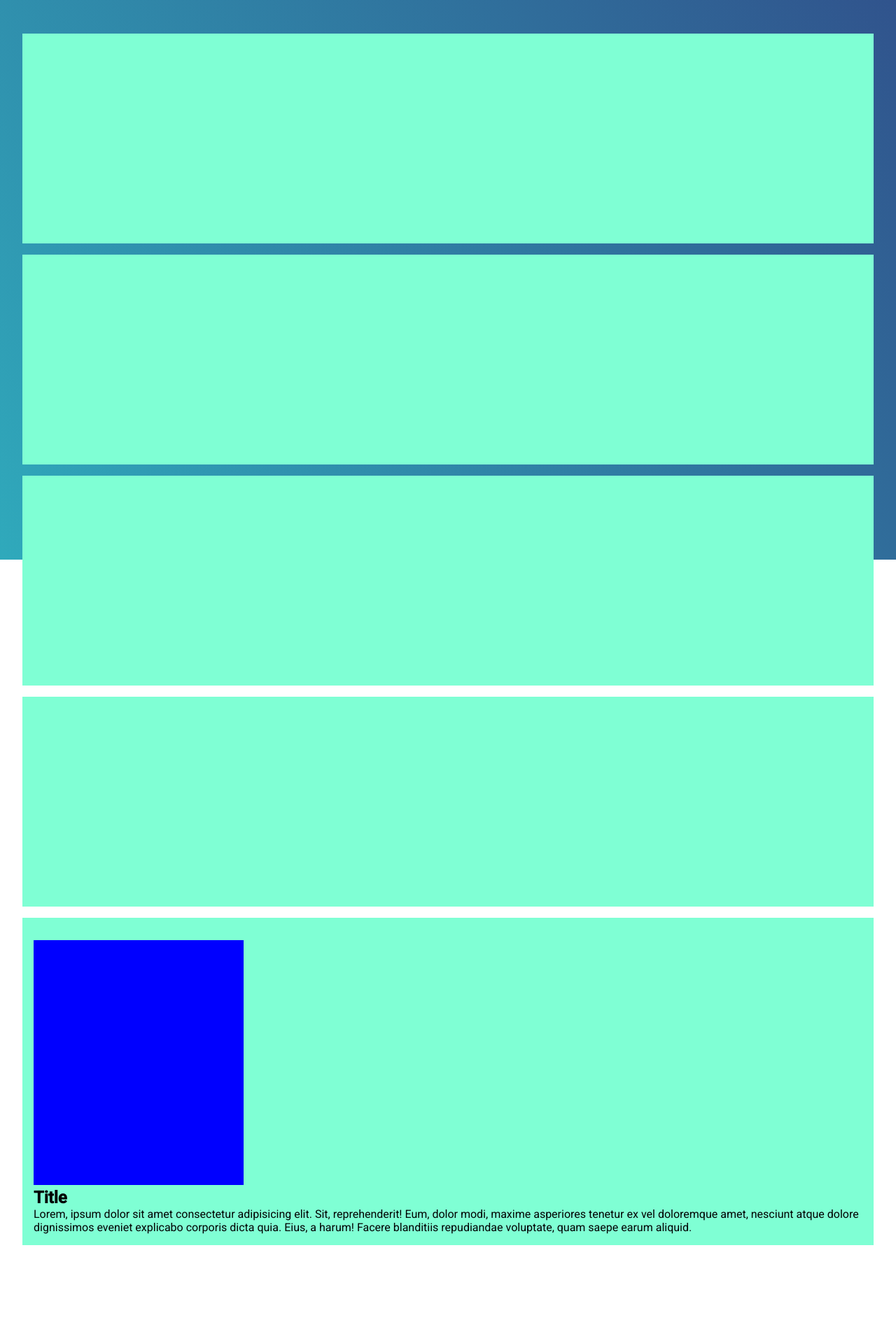
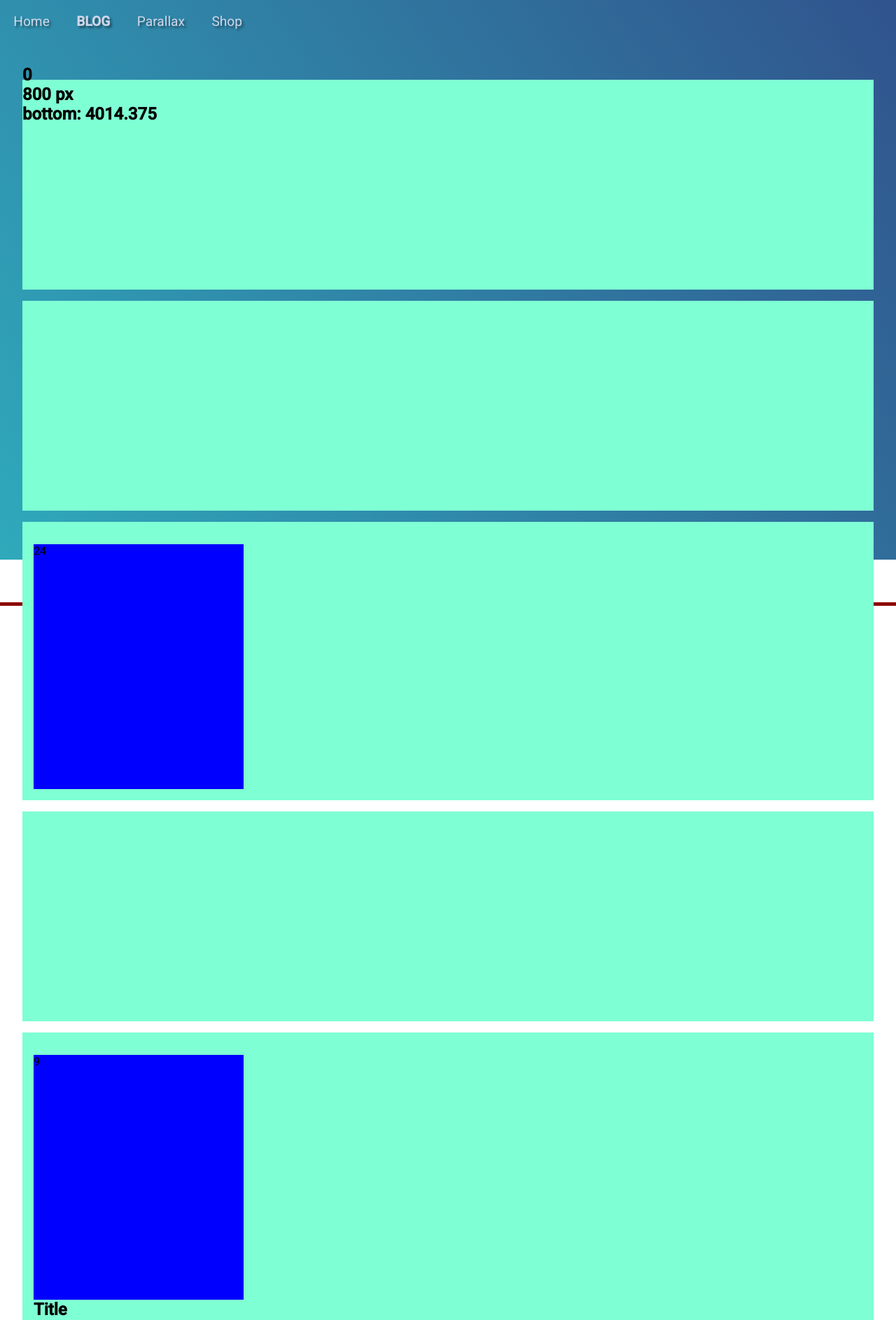
Before and after one commit to richieok/qv0.1-15-10-2022, a SvelteKit app: page /blog in a window 1280 px wide. Shown: the top 1887 px of the page at 70% size. Before the commit the page ends 1812 px from the top, so only its background shows below. Built offline with nearby package versions, Linux system fonts and the light colour scheme.

Commit message:
IObserver works fine in one direction

```diff
--- a/src/lib/Advert.svelte
+++ b/src/lib/Advert.svelte
@@ -1,5 +1,10 @@
+<script>
+    export let id = 'a65362'
+</script>
+
 <div>
     <slot />
+    <p>{id}</p>
 </div>
 
 <style>
--- /dev/null
+++ b/src/lib/IO2.svelte
@@ -0,0 +1,55 @@
+<script>
+    import { onMount, onDestroy, createEventDispatcher } from "svelte";
+    import { browser } from "$app/environment";
+
+    const dispatch = createEventDispatcher()
+
+    let container;
+    let observer;
+    let entry = null;
+
+    export let once = false
+    export let threshold = 1;
+
+    function handleView() {
+        // console.log(entry);
+        dispatch("intersect", {
+            text: "IO2 Intersection",
+            entry: entry
+        });
+        // console.log("IO2 Intersection");
+    }
+
+    onMount(()=>{
+        if (browser && typeof IntersectionObserver !== "undefined"){
+            const handleIntersect = (entries, observer) => {
+                entry = entries[0];
+                if (once) {
+                    if (entry.isIntersecting) {
+                        observer.unobserve(entry.target);
+                        handleView();
+                    }
+                    return;
+                }
+                if (entry.isIntersecting) {
+                    handleView();
+                }
+            };
+            const options = {
+                threshold,
+            };
+            observer = new IntersectionObserver(handleIntersect, options);
+            observer.observe(container);
+        }
+    })
+
+    onDestroy(()=>{
+        if (observer) {
+            observer.disconnect();
+        }
+    })
+</script>
+
+<div bind:this={container}>
+    <slot/>
+</div>
--- /dev/null
+++ b/src/lib/IntersectionObserver.svelte
@@ -0,0 +1,48 @@
+<script>
+    import { onMount, onDestroy } from "svelte";
+    import { browser } from "$app/environment";
+
+    export let once = false;
+    export let contentID = null;
+
+    let container;
+    let observer;
+
+    function handleView() {
+        console.log(contentID);
+    }
+
+    onMount(() => {
+        if (browser && typeof IntersectionObserver !== "undefined") {
+            const handleIntersect = (entries, observer) => {
+                const entry = entries[0];
+                if (once) {
+                    if (entry.isIntersecting) {
+                        observer.unobserve(entry.target);
+                        handleView();
+                    }
+                    return;
+                }
+                if (entry.isIntersecting) {
+                    handleView();
+                }
+            };
+            const options = {
+                threshold: 1,
+                // rootMargin: "100% 0% -100%",
+            };
+            observer = new IntersectionObserver(handleIntersect, options);
+            observer.observe(container);
+        }
+    });
+
+    onDestroy(() => {
+        if (observer) {
+            observer.disconnect();
+        }
+    });
+</script>
+
+<div bind:this={container}>
+    <slot />
+</div>
--- /dev/null
+++ b/src/lib/Nav.svelte
@@ -0,0 +1,37 @@
+<script>
+    import {page} from "$app/stores"
+    export let links;
+    let comment = "Data received";
+</script>
+
+<div class="nav">
+    <ul>
+        {#if links}
+            {#each links as link}
+                <li class:active={$page.url.pathname===`${link.href}`}><a href={link.href}>{link.name}</a></li>
+            {/each}
+        {/if}
+    </ul>
+</div>
+
+<style>
+    .nav {
+        display: flex;
+        font-size: 1.2em;
+    }
+    ul {
+        display: flex;
+        list-style: none;
+        padding: 1em 0em;
+    }
+    a {
+        text-decoration: none;
+        color: rgba(230, 228, 244, 0.874);
+        padding: 1em;
+        text-shadow: 3px 3px 3px rgba(0, 0, 0, 0.4);
+    }
+    .active {
+        font-weight: bold;
+        text-transform: uppercase;
+    }
+</style>
--- /dev/null
+++ b/src/routes/+layout.server.js
@@ -0,0 +1,22 @@
+export function load() {
+    return {
+        navmenu: [
+            {
+                name: 'Home',
+                href: '/'
+            },
+            {
+                name: 'Blog',
+                href: '/blog'
+            },
+            {
+                name: 'Parallax',
+                href: '/parallax'
+            },
+            {
+                name: 'Shop',
+                href: '/shop'
+            }
+        ]
+    }
+}
--- a/src/routes/+layout.svelte
+++ b/src/routes/+layout.svelte
@@ -1,8 +1,13 @@
 <script>
     import "../app.css";
+    import Nav from "$lib/Nav.svelte"
+
+    export let data;
+    const links = data.navmenu;
 </script>
 
 <div class="bg-img" />
+<Nav {links}></Nav>
 <slot />
 
 <style>
--- a/src/routes/+page.svelte
+++ b/src/routes/+page.svelte
@@ -34,6 +34,7 @@
     }
     .banner h2 {
         padding: 0.5em 1em;
+        color: rgba(230, 228, 244, 0.874);
     }
     .banner p {
         font-family: 'Poppins', sans-serif;
--- a/src/routes/blog/+page.svelte
+++ b/src/routes/blog/+page.svelte
@@ -1,22 +1,92 @@
 <script>
-    import Ad from "$lib/Advert.svelte"
+    import Ad from "$lib/Advert.svelte";
+    import IntersectionObserver from "$lib/IntersectionObserver.svelte";
+    import IO2 from "$lib/IO2.svelte"
+
+    let scroll;
+    let innerHeight;
+    let ratio = 0;
+    let bgcolor = 'beige'
+    let frame;
+    let bottom;
+
+    $: frame ? bottom = frame.getBoundingClientRect().bottom: null;
+    // $: frame ? console.log(frame.getBoundingClientRect()): frame;
+
+    function handleChildIntersect(evt){
+        ratio = evt.detail.entry.intersectionRatio
+    }
 </script>
 
-<div>
+<svelte:window bind:scrollY={scroll} bind:innerHeight></svelte:window>
+<div class="hud">
+    <h2>{scroll}</h2>
+    <h2>{innerHeight} px</h2>
+    <h2>bottom: {bottom}</h2>
+</div>
+<div class="marker" style="--innerHeight: {innerHeight}px; translate: 0px {innerHeight}px"></div>
+<!-- <div class="marker" style="--bgcolor:{bgcolor};background-color: var(--bgcolor)"></div> -->
+<div bind:this={frame} style="position: relative;">
+    <div class="block" />
+    <div class="block" />
+    <div class="block">
+        <IntersectionObserver contentID={24}>
+            <Ad id={24}/>
+        </IntersectionObserver>
+    </div>
+    <div class="block" />
+    <div class="block">
+        <IntersectionObserver once={true} contentID={9}>
+            <Ad id={9}/>
+        </IntersectionObserver>
+        <IntersectionObserver contentID={5}>
+            <h2>Title</h2>
+        </IntersectionObserver>
+        <p>
+            Lorem, ipsum dolor sit amet consectetur adipisicing elit. Sit,
+            reprehenderit! Eum, dolor modi, maxime asperiores tenetur ex vel
+            doloremque amet, nesciunt atque dolore dignissimos eveniet explicabo
+            corporis dicta quia. Eius, a harum! Facere blanditiis repudiandae
+            voluptate, quam saepe earum aliquid.
+        </p>
+    </div>
+    <div class="block"></div>
+    <div class="block">
+        <IO2 threshold={[0.25, 0.5, 0.75, 1]} on:intersect={handleChildIntersect}>
+            <div style="opacity: {ratio}">
+                <Ad></Ad>
+            </div>
+        </IO2>
+    </div>
+    <div class="block">
+        <IO2>
+            <p>Lorem ipsum dolor sit amet, consectetur adipisicing elit. Facere iste odio ducimus minus mollitia cumque, culpa dolor architecto quis alias voluptate impedit repellat, repudiandae in veritatis placeat vel reprehenderit excepturi voluptates ab explicabo, itaque rem perspiciatis? Ad molestiae, maiores debitis quo sint cupiditate, perferendis fugiat officiis quod nobis veniam? Autem ipsam impedit aut natus quos eum dicta tempora saepe, illo alias! Distinctio dolores possimus aspernatur, provident quidem aut, a asperiores ab incidunt necessitatibus quod ex et quo, esse soluta cumque suscipit impedit earum autem iste! Eligendi rerum exercitationem aut libero veniam odio? Inventore adipisci necessitatibus, suscipit alias autem cum harum!</p>
+        </IO2>
+    </div>
     <div class="block"></div>
     <div class="block"></div>
     <div class="block"></div>
-    <div class="block"></div>
-    <div class="block">
-        <Ad></Ad>
-        <h2>Title</h2>
-        <p>Lorem, ipsum dolor sit amet consectetur adipisicing elit. Sit, reprehenderit! Eum, dolor modi, maxime asperiores tenetur ex vel doloremque amet, nesciunt atque dolore dignissimos eveniet explicabo corporis dicta quia. Eius, a harum! Facere blanditiis repudiandae voluptate, quam saepe earum aliquid.</p>
+    <div style="position: absolute; bottom: 0px;right: 0px;">
+        <button style="padding: .5em 1em; font-size: 1.5em; background: none; border: 3px solid blue;border-radius: 1em;" on:click={()=> scroll = 0}>Top</button>
     </div>
 </div>
 
 <style>
     div {
         padding: 2em 1em 1em;
+        transition: opacity .8s;
+    }
+    .hud {
+        position: fixed;
+        padding: 2em;
+        z-index: 2;
+    }
+    .marker{
+        /* position: fixed; */
+        padding: 0;
+        height: 5px;
+        width: 100vw;
+        background-color: darkred;
     }
     .block {
         min-height: 300px;
```
Also changed, not shown: src/lib/List.svelte (added, +11 -0 lines), src/routes/parallax/+page.svelte (added, +27 -0 lines), src/routes/shop/+page.svelte (added, +9 -0 lines), src/lib/Menu.svelte (deleted).
